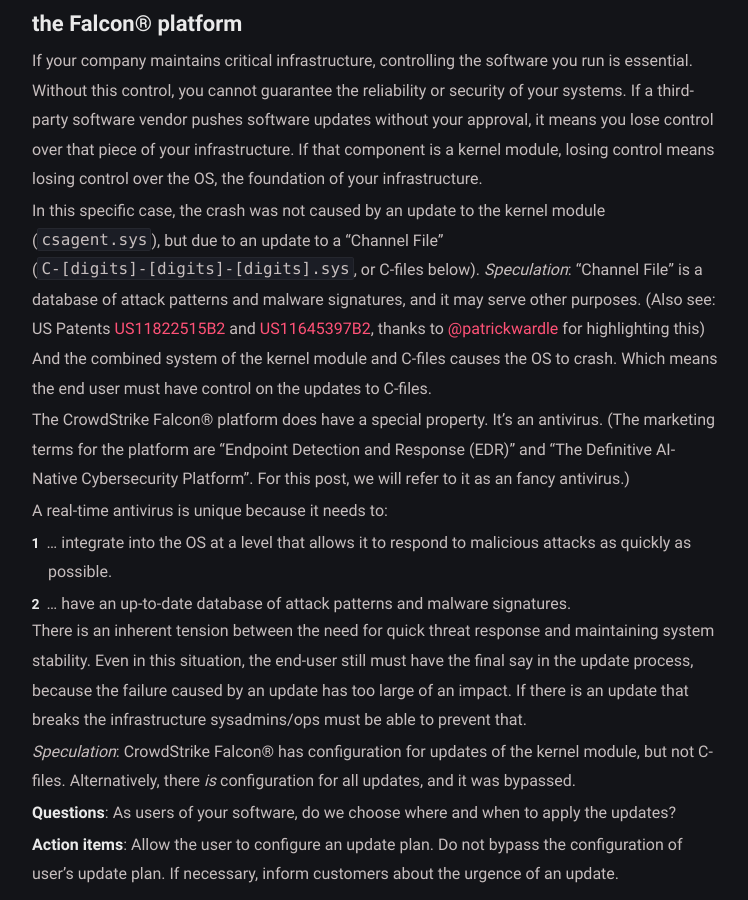
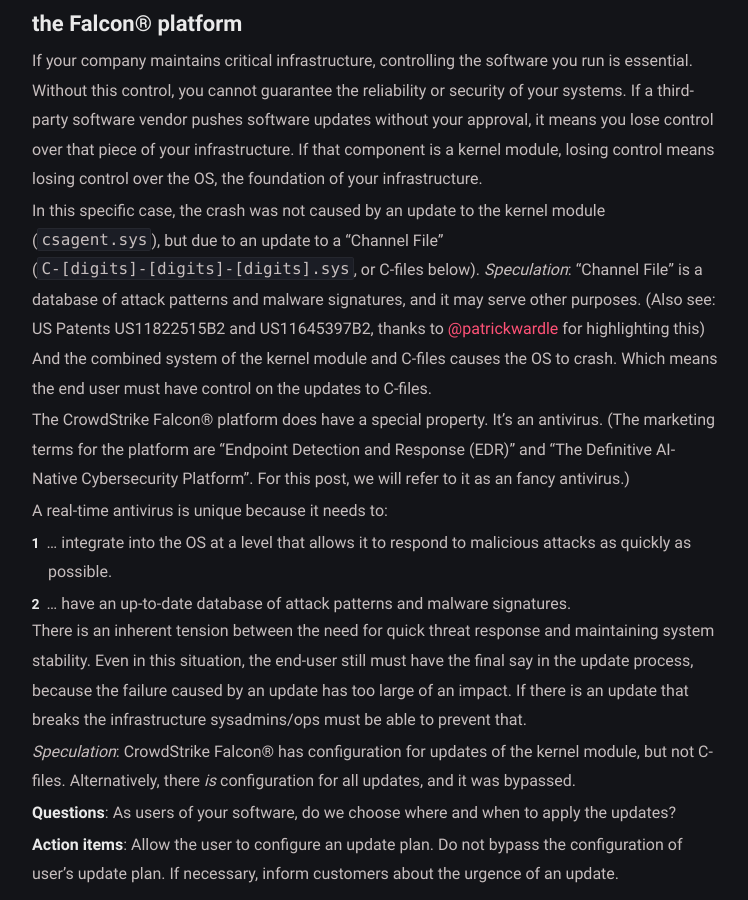
Before and after one commit to imlvts/imlvts.github.io, a Jekyll site: the page built from _posts/2024-07-21-clownstruck.md, in a window 1280 px wide and 900 px high, scrolled down 1986 px. Shown: the whole window, without its empty margins (264-1012 px from the left). Built offline with Jekyll 4.4.1, drawn with Linux system fonts in a browser that asks for light colours; some of the changed lines change nothing that is shown; some of the changed text lies outside the part shown.

Commit message:
rm links

```diff
--- a/_includes/navbar.html
+++ b/_includes/navbar.html
@@ -159,6 +159,7 @@
         />
       </svg>
     </a>
+    <span>grug make software good</span>
     <div class="trigger">
       <div class="trigger-container">
         {%- assign url = page.url -%}
--- a/_posts/2024-07-21-clownstruck.md
+++ b/_posts/2024-07-21-clownstruck.md
@@ -61,7 +61,7 @@
 
 In this specific case, the crash was not caused by an update to the kernel module (`csagent.sys`),
 but due to an update to a "Channel File" (`C-[digits]-[digits]-[digits].sys`, or C-files below).
-*Speculation*: "Channel File" is a database of attack patterns and malware signatures, and it may serve other purposes. (Also see: US Patents [US11822515B2](https://patents.google.com/patent/US11822515B2/en) and [US11645397B2](https://patents.google.com/patent/US11645397B2/en), thanks to [@patrickwardle](https://x.com/patrickwardle/status/1814970239169282358) for highlighting this)
+*Speculation*: "Channel File" is a database of attack patterns and malware signatures, and it may serve other purposes. (Also see: US Patents US11822515B2 and US11645397B2, thanks to [@patrickwardle](https://x.com/patrickwardle/status/1814970239169282358) for highlighting this)
 And the combined system of the kernel module and C-files causes the OS to crash.
 Which means the end user must have control on the updates to C-files.
 
```
